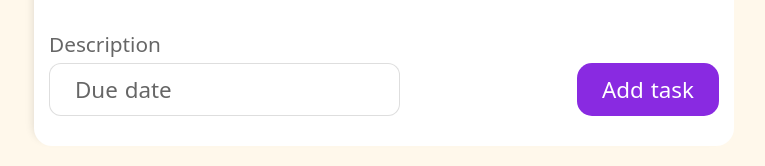
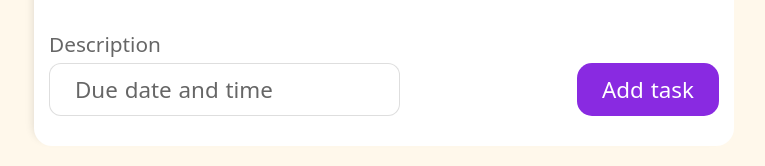
Before and after one commit to nooralamf42/toDoList, a plain HTML site: page index.html in a window 1280 px wide. Shown: the part 708-874 px from the top of the page, without its empty margins (256-1021 px from the left). Drawn offline with Linux system fonts and the light colour scheme.

Commit message:
Update index.html

```diff
--- a/index.html
+++ b/index.html
@@ -24,7 +24,7 @@
             <input type="text" id="taskDescription" placeholder="Description">
             <div class="wrapper">
                 <div>
-                    <input type="text"id="taskDate" placeholder="Due date" >
+                    <input type="text" id="taskDate" placeholder="Due date and time" onfocus="(this.type='datetime-local')">
                 </div>
                 <button id="taskBtn">Add task</button>
             </div>
```
